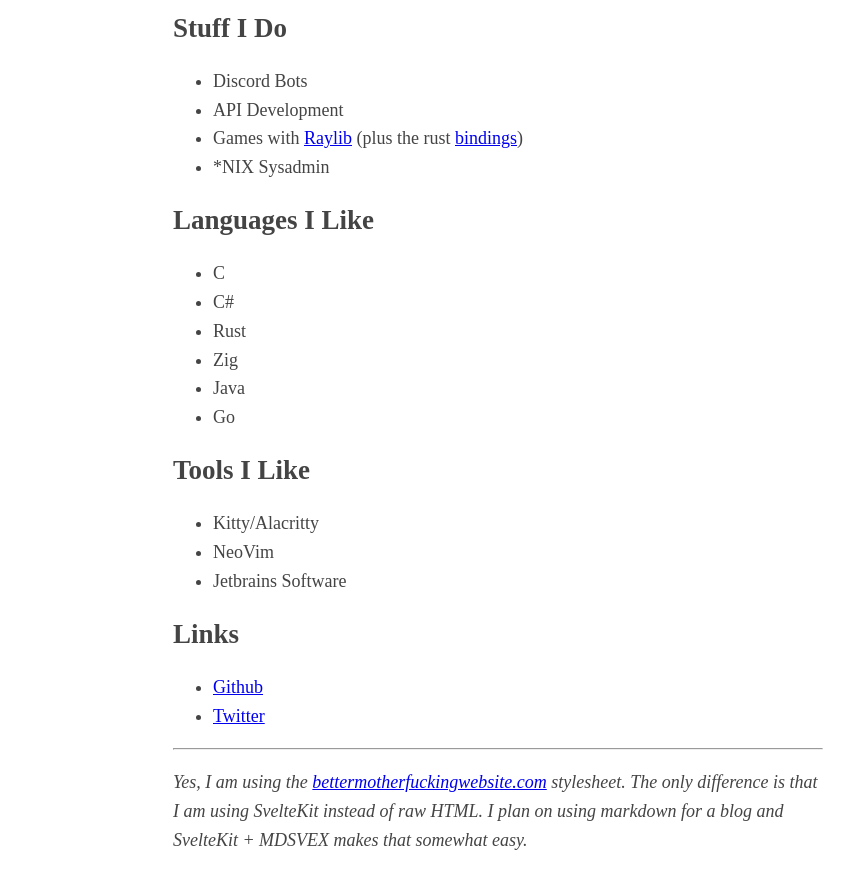
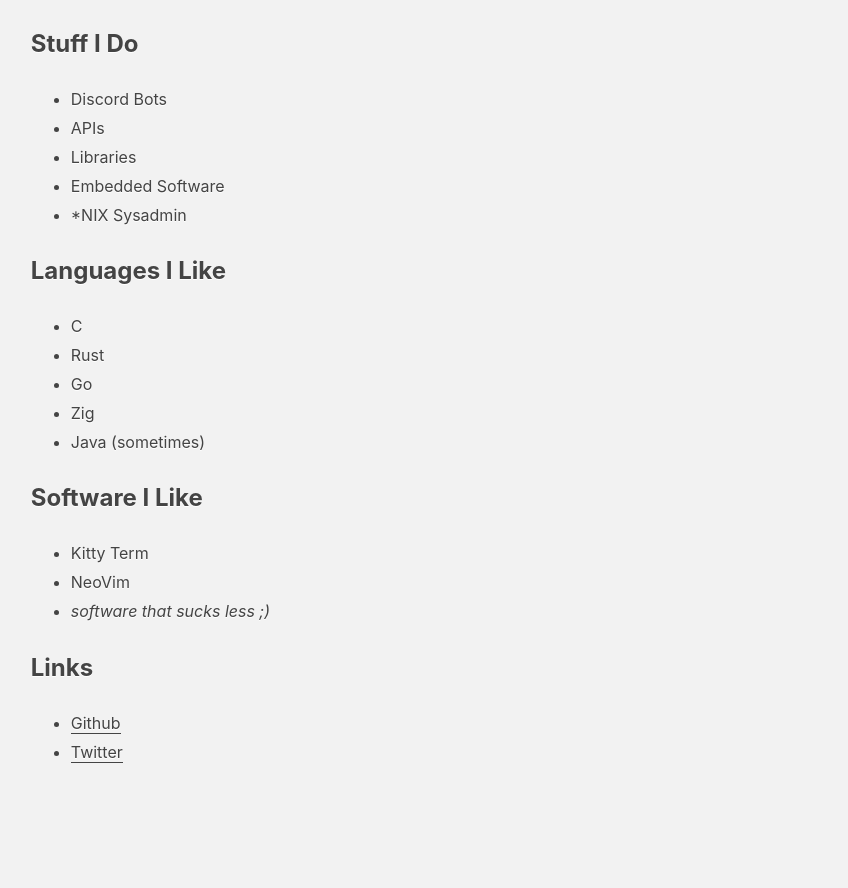
Before and after one commit to mazylol/mazylol.com, a SvelteKit app: page / in a window 1280 px wide. Shown: the part 310-1198 px from the top of the page, without its empty margins (142-990 px from the left). After the commit the page ends 1140 px from the top, so only its background shows below. Built offline with nearby package versions, Linux system fonts and the light colour scheme.

Commit message:
stylesheet change and some content updates

```diff
--- a/src/app.html
+++ b/src/app.html
@@ -2,7 +2,7 @@
 <html lang="en">
 	<head>
 		<meta charset="utf-8" />
-        <title>Mazylol</title>
+		<title>Mazylol</title>
 		<link rel="icon" href="%sveltekit.assets%/favicon.png" />
 		<meta name="viewport" content="width=device-width" />
 		%sveltekit.head%
--- a/src/index.css
+++ b/src/index.css
@@ -1,13 +1,21 @@
 body {
-	margin: 40px auto;
-	max-width: 650px;
-	line-height: 1.6;
-	font-size: 18px;
-	color: #444;
-	padding: 0 10px;
+	margin: 5% auto;
+	background: #f2f2f2;
+	color: #444444;
+	font-family: -apple-system, BlinkMacSystemFont, 'Segoe UI', Roboto, Helvetica, Arial, sans-serif;
+	font-size: 16px;
+	line-height: 1.8;
+	text-shadow: 0 1px 0 #ffffff;
+	max-width: 73%;
 }
-h1,
-h2,
-h3 {
-	line-height: 1.2;
+code {
+	background: white;
 }
+a {
+	border-bottom: 1px solid #444444;
+	color: #444444;
+	text-decoration: none;
+}
+a:hover {
+	border-bottom: 0;
+}
--- a/src/routes/+page.svelte
+++ b/src/routes/+page.svelte
@@ -20,10 +20,9 @@
 <section>
 	<h2>Tiny Bit About Me</h2>
 	<p>
-		I am a <b>{getAge("2006-09-05")}</b> year old high student that likes to do random stuff that I think could be slightly
-		interesting. I write some of the worst code imaginable. Don't belive me? Check out my <a
-			href="https://github.com/mazylol">Github</a
-		>
+		I am a <b>{getAge('2006-09-05')}</b> year old high student that likes to do random stuff that I
+		think could be slightly interesting. I write some of the worst code imaginable. Don't belive me?
+		Check out my <a href="https://github.com/mazylol">Github</a>
 	</p>
 </section>
 
@@ -31,11 +30,9 @@
 	<h2>Stuff I Do</h2>
 	<ul>
 		<li>Discord Bots</li>
-		<li>API Development</li>
-		<li>
-			Games with <a href="https://github.com/raysan5/raylib">Raylib</a> (plus the rust
-			<a href="https://github.com/deltaphc/raylib-rs">bindings</a>)
-		</li>
+		<li>APIs</li>
+		<li>Libraries</li>
+		<li>Embedded Software</li>
 		<li>*NIX Sysadmin</li>
 	</ul>
 </section>
@@ -44,20 +41,19 @@
 	<h2>Languages I Like</h2>
 	<ul>
 		<li>C</li>
-		<li>C#</li>
 		<li>Rust</li>
+		<li>Go</li>
 		<li>Zig</li>
-		<li>Java</li>
-		<li>Go</li>
+		<li>Java (sometimes)</li>
 	</ul>
 </section>
 
 <section>
-	<h2>Tools I Like</h2>
+	<h2>Software I Like</h2>
 	<ul>
-		<li>Kitty/Alacritty</li>
+		<li>Kitty Term</li>
 		<li>NeoVim</li>
-		<li>Jetbrains Software</li>
+		<li><i>software that sucks less ;)</i></li>
 	</ul>
 </section>
 
@@ -68,14 +64,3 @@
 		<li><a href="https://twitter.com/mazylol">Twitter</a></li>
 	</ul>
 </section>
-
-<hr />
-
-<p>
-	<i
-		>Yes, I am using the <a href="http://bettermotherfuckingwebsite.com/"
-			>bettermotherfuckingwebsite.com</a
-		> stylesheet. The only difference is that I am using SvelteKit instead of raw HTML. I plan on using
-		markdown for a blog and SvelteKit + MDSVEX makes that somewhat easy.</i
-	>
-</p>
```
Lines whose indentation alone changed are shown as unchanged.
